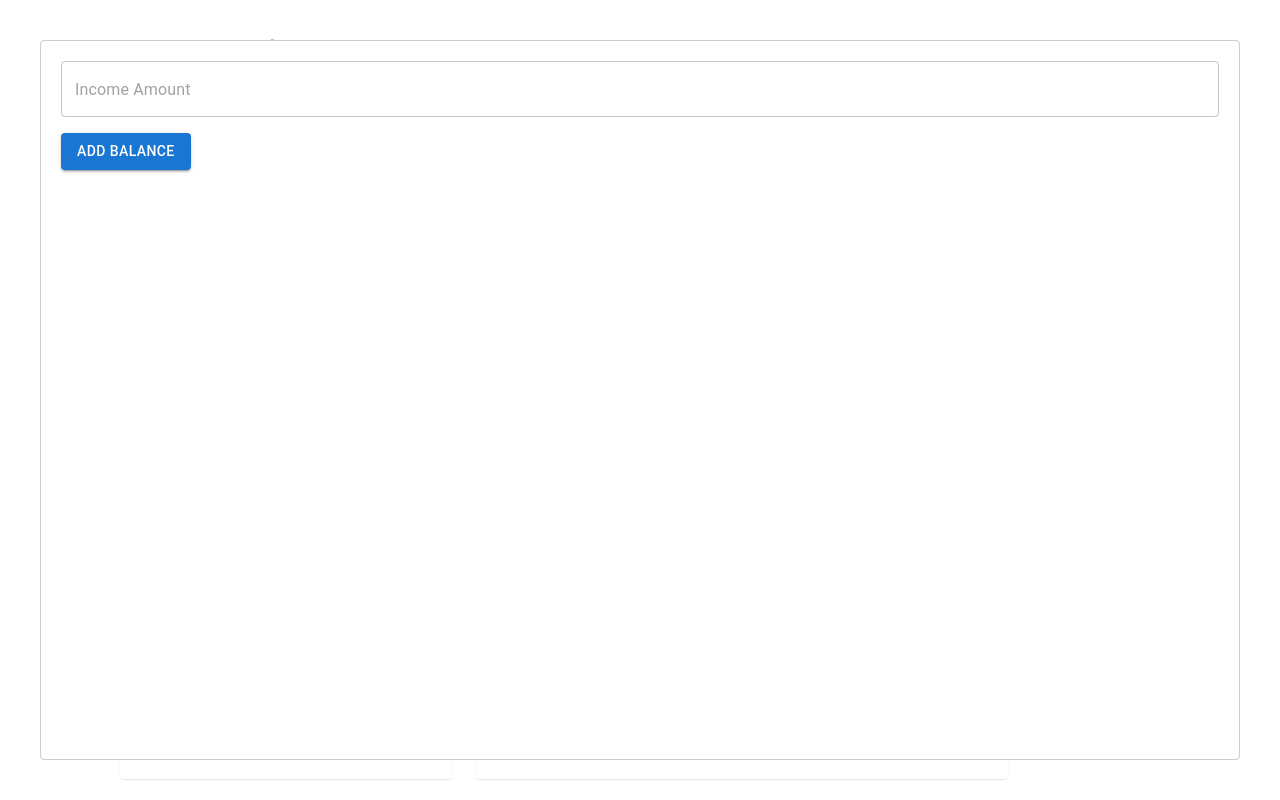
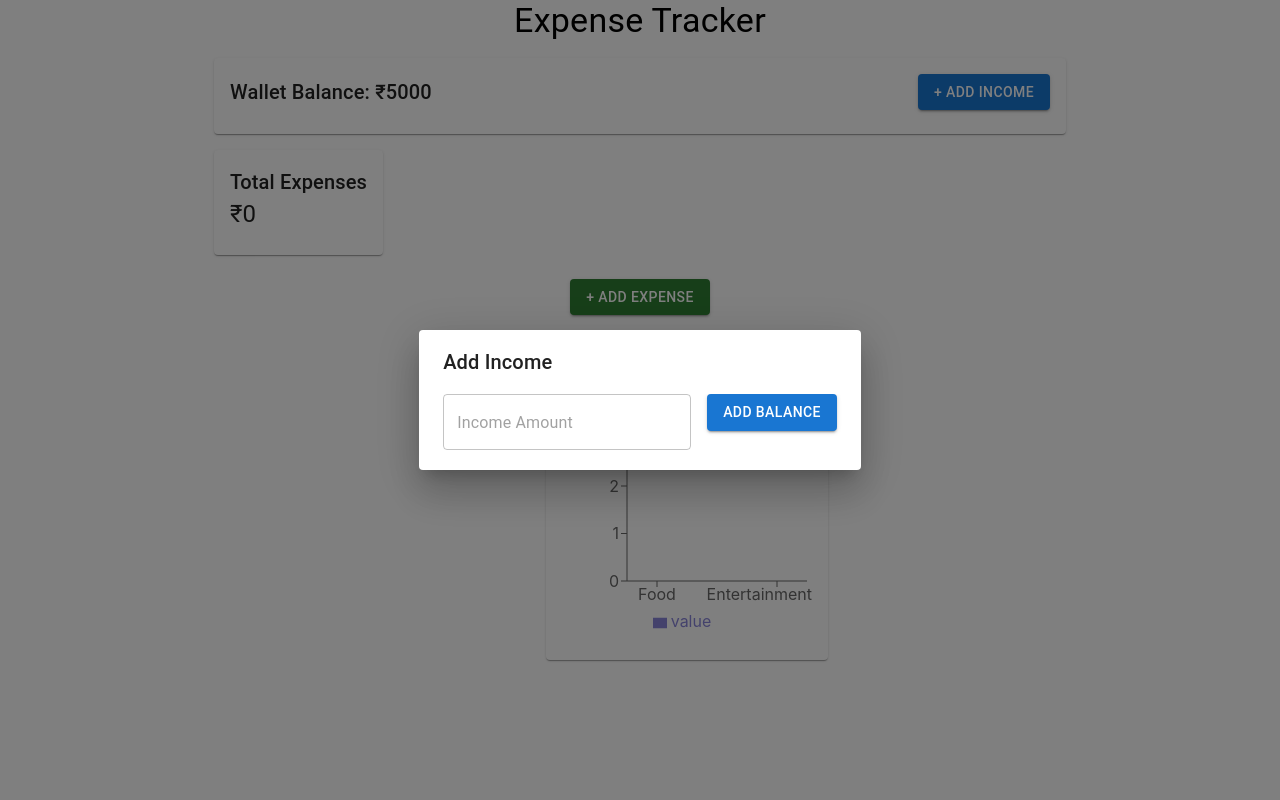
Before and after one commit to Rushikesh1Avachat/expense_tracker, a React (Create React App) app: page / in a window 1280 px wide. Both pictures are taken after a click on the button "+ ADD INCOME". Built offline with nearby package versions, Linux system fonts and the light colour scheme.

Commit message:
pass cypress test cases

```diff
--- a/src/App.js
+++ b/src/App.js
@@ -1,13 +1,17 @@
-import { useEffect, useState } from "react";
-import Modal from "react-modal";
-import { useSnackbar } from "notistack";
+import React, { useEffect, useState } from "react";
 import {
   Container,
   Grid,
   Card,
   CardContent,
-  Typography
+  Typography,
+  Box,
+  Button,
+  Dialog,
+  DialogTitle,
+  DialogContent,
 } from "@mui/material";
+import { useSnackbar } from "notistack";
 
 import WalletBalance from "./components/WalletBalance";
 import ExpenseForm from "./components/ExpenseForm";
@@ -16,20 +20,18 @@ import ExpenseList from "./components/ExpenseList";
 import PieChartView from "./components/PieChartView";
 import BarChartView from "./components/BarChartView";
 
-Modal.setAppElement("#root");
-
 function App() {
   const { enqueueSnackbar } = useSnackbar();
 
   const [wallet, setWallet] = useState(
     Number(localStorage.getItem("wallet")) || 5000
   );
-
   const [expenses, setExpenses] = useState(
     JSON.parse(localStorage.getItem("expenses")) || []
   );
 
   const [showIncomeModal, setShowIncomeModal] = useState(false);
+  const [showExpenseModal, setShowExpenseModal] = useState(false);
 
   useEffect(() => {
     localStorage.setItem("wallet", wallet);
@@ -46,8 +48,10 @@ function App() {
       enqueueSnackbar("Insufficient wallet balance", { variant: "error" });
       return false;
     }
+
     setExpenses([...expenses, expense]);
     setWallet(wallet - expense.price);
+
     enqueueSnackbar("Expense added", { variant: "success" });
     return true;
   };
@@ -62,67 +66,77 @@ function App() {
   const totalExpenses = expenses.reduce((sum, e) => sum + e.price, 0);
 
   return (
-    <Container maxWidth="lg" sx={{ mt: 4 }}>
-      {/* ONLY h1 */}
-      <Typography variant="h4" component="h1" gutterBottom>
+    <Container maxWidth="md">
+      <Typography variant="h4" component="h1" align="center" gutterBottom>
         Expense Tracker
       </Typography>
 
-      {/* Wallet */}
-      <WalletBalance
-        wallet={wallet}
-        onAddIncome={() => setShowIncomeModal(true)}
-      />
+      {/* Wallet Balance */}
+      <WalletBalance wallet={wallet} onAddIncome={() => setShowIncomeModal(true)} />
 
-      {/* Expenses Card (REQUIRED BY CYPRESS) */}
-      <Grid container spacing={3} mt={2}>
-        <Grid item xs={12} md={6}>
+      {/* Total Expenses */}
+      <Grid container spacing={2} sx={{ mt: 2 }}>
+        <Grid item xs={12} sm={6}>
           <Card>
             <CardContent>
-              <Typography variant="h6">Expenses</Typography>
-              <Typography>₹{totalExpenses}</Typography>
+              <Typography variant="h6">Total Expenses</Typography>
+              <Typography variant="h5">₹{totalExpenses}</Typography>
             </CardContent>
           </Card>
         </Grid>
       </Grid>
 
-      {/* Expense Form MUST be visible */}
-      <Card sx={{ mt: 3 }}>
-        <CardContent>
-          <ExpenseForm onAdd={addExpense} />
-        </CardContent>
-      </Card>
+      {/* Add Expense Button */}
+      <Box sx={{ mt: 3, textAlign: "center" }}>
+        <Button
+          variant="contained"
+          color="success"
+          type="button"
+          onClick={() => setShowExpenseModal(true)}
+        >
+          + Add Expense
+        </Button>
+      </Box>
 
-      {/* Expense List + Charts */}
-      <Grid container spacing={3} mt={2}>
-        <Grid item xs={12} md={6}>
+      {/* Expense Modal */}
+      <Dialog open={showExpenseModal} onClose={() => setShowExpenseModal(false)}>
+        <DialogTitle>Add Expense</DialogTitle>
+        <DialogContent>
+          <ExpenseForm
+            onAdd={(expense) => {
+              const success = addExpense(expense);
+              if (success) setShowExpenseModal(false);
+            }}
+          />
+        </DialogContent>
+      </Dialog>
+
+      {/* Expense List & Charts */}
+      <Grid container spacing={2} sx={{ mt: 2 }}>
+        <Grid item xs={12}>
           <ExpenseList expenses={expenses} onDelete={deleteExpense} />
         </Grid>
-
-        <Grid item xs={12} md={6}>
-          <Card>
-            <CardContent>
-              <PieChartView expenses={expenses} />
-            </CardContent>
-          </Card>
+        <Grid item xs={12} sm={6}>
+          <PieChartView expenses={expenses} />
         </Grid>
-
-        <Grid item xs={12}>
-          <Card>
-            <CardContent>
-              <BarChartView expenses={expenses} />
-            </CardContent>
-          </Card>
+        <Grid item xs={12} sm={6}>
+          <BarChartView expenses={expenses} />
         </Grid>
       </Grid>
 
-      {/* Income Modal (ALLOWED) */}
-      <Modal isOpen={showIncomeModal}>
-        <IncomeForm
-          onClose={() => setShowIncomeModal(false)}
-          onAdd={addIncome}
-        />
-      </Modal>
+      {/* Income Modal */}
+      <Dialog open={showIncomeModal} onClose={() => setShowIncomeModal(false)}>
+        <DialogTitle>Add Income</DialogTitle>
+        <DialogContent>
+          <IncomeForm
+            onAdd={(amount) => {
+              addIncome(amount);
+              setShowIncomeModal(false);
+            }}
+            onClose={() => setShowIncomeModal(false)}
+          />
+        </DialogContent>
+      </Dialog>
     </Container>
   );
 }
--- a/src/components/BarChartView.jsx
+++ b/src/components/BarChartView.jsx
@@ -1,30 +1,29 @@
-import {
-  BarChart,
-  Bar,
-  XAxis,
-  YAxis,
-  Tooltip
-} from "recharts";
+import React from "react";
+import { Card, CardContent, Typography } from "@mui/material";
+import { BarChart, Bar, XAxis, YAxis, Tooltip, Legend } from "recharts";
 
- function BarChartView({ expenses }) {
-  const data = Object.values(
-    expenses.reduce((acc, e) => {
-      acc[e.category] = acc[e.category] || {
-        name: e.category,
-        amount: 0
-      };
-      acc[e.category].amount += e.price;
-      return acc;
-    }, {})
-  );
+const BarChartView = ({ expenses }) => {
+  const data = ["Food", "Travel", "Entertainment"].map((cat) => ({
+    name: cat,
+    value: expenses.filter((e) => e.category === cat).reduce((sum, e) => sum + e.price, 0),
+  }));
 
   return (
-    <BarChart width={500} height={300} data={data}>
-      <XAxis dataKey="name" />
-      <YAxis />
-      <Tooltip />
-      <Bar dataKey="amount" />
-    </BarChart>
+    <Card>
+      <CardContent>
+        <Typography variant="h6" gutterBottom>
+          Expense Trends
+        </Typography>
+        <BarChart width={250} height={250} data={data}>
+          <XAxis dataKey="name" />
+          <YAxis />
+          <Tooltip />
+          <Legend />
+          <Bar dataKey="value" fill="#8884d8" />
+        </BarChart>
+      </CardContent>
+    </Card>
   );
-}
-export default BarChartView
+};
+
+export default BarChartView;
--- a/src/components/ExpenseForm.jsx
+++ b/src/components/ExpenseForm.jsx
@@ -1,81 +1,81 @@
-import { useState } from "react";
-import { Button } from "@mui/material";
+import React, { useState } from "react";
+import { Grid, TextField, MenuItem, Button } from "@mui/material";
 
-function ExpenseForm({ onAdd }) {
+const categories = ["Food", "Travel", "Entertainment"];
+
+const ExpenseForm = ({ onAdd }) => {
   const [title, setTitle] = useState("");
   const [price, setPrice] = useState("");
   const [category, setCategory] = useState("");
-  const [date, setDate] = useState("");
 
   const handleSubmit = (e) => {
     e.preventDefault();
-    if (!title || !price || !category || !date) return;
+    if (!title || !price || !category) return;
 
     const success = onAdd({
       id: Date.now(),
       title,
-      price: Number(price),
+      price: parseFloat(price),
       category,
-      date,
     });
 
     if (success) {
       setTitle("");
       setPrice("");
       setCategory("");
-      setDate("");
     }
   };
 
   return (
     <form onSubmit={handleSubmit}>
-      <div
-        style={{
-          display: "flex",
-          gap: "12px",
-          alignItems: "center",
-          flexWrap: "wrap",
-        }}
-      >
-        <input
+      <Grid container spacing={2}>
+        <Grid item xs={12} sm={4}>
+          <TextField
             name="title"
-          placeholder="Title"
+            label="Expense Title"
             value={title}
             onChange={(e) => setTitle(e.target.value)}
+            fullWidth
+            required
           />
-
-        <input
+        </Grid>
+        <Grid item xs={12} sm={4}>
+          <TextField
             name="price"
+            label="Price"
             type="number"
-          placeholder="Amount"
             value={price}
             onChange={(e) => setPrice(e.target.value)}
+            fullWidth
+            required
           />
-
-        <select
+        </Grid>
+        <Grid item xs={12} sm={4}>
+          <TextField
             name="category"
+            label="Category"
+            select
             value={category}
             onChange={(e) => setCategory(e.target.value)}
+            fullWidth
+            required
           >
-          <option value="">Select Category</option>
-          <option value="Food">Food</option>
-          <option value="Travel">Travel</option>
-          <option value="Entertainment">Entertainment</option>
-        </select>
+            {categories.map((c) => (
+              <MenuItem key={c} value={c}>
+                {c}
+              </MenuItem>
+            ))}
+          </TextField>
+        </Grid>
 
-        <input
-          name="date"
-          type="date"
-          value={date}
-          onChange={(e) => setDate(e.target.value)}
-        />
-
-        <Button type="submit" variant="contained">
+        <Grid item xs={12}>
+          <Button type="submit" variant="contained" fullWidth>
             Add Expense
           </Button>
-      </div>
+        </Grid>
+      </Grid>
     </form>
   );
-}
+};
 
 export default ExpenseForm;
--- a/src/components/ExpenseList.jsx
+++ b/src/components/ExpenseList.jsx
@@ -1,26 +1,33 @@
-import { Card, CardContent, Button } from "@mui/material";
+import React from "react";
+import { Card, CardContent, Typography, IconButton, List, ListItem, ListItemText } from "@mui/material";
+import DeleteIcon from "@mui/icons-material/Delete";
 
- function ExpenseList({ expenses, onDelete }) {
+const ExpenseList = ({ expenses, onDelete }) => {
+  if (!expenses.length) return null;
+
   return (
     <Card>
       <CardContent>
-        {expenses.map((e) => (
-          <div key={e.id} data-testid="expense-item">
-            <span>{e.title}</span> |{" "}
-            <span>{e.category}</span> |{" "}
-            <span>₹{e.price}</span>
-
-            <Button
-              size="small"
-              color="error"
-              onClick={() => onDelete(e.id)}
-            >
-              Delete
-            </Button>
-          </div>
-        ))}
+        <Typography variant="h6" gutterBottom>
+          Expense List
+        </Typography>
+        <List>
+          {expenses.map((e) => (
+            <ListItem key={e.id} secondaryAction={
+              <IconButton edge="end" onClick={() => onDelete(e.id)}>
+                <DeleteIcon />
+              </IconButton>
+            }>
+              <ListItemText
+                primary={`${e.title} - ₹${e.price}`}
+                secondary={e.category}
+              />
+            </ListItem>
+          ))}
+        </List>
       </CardContent>
     </Card>
   );
-}
-export default ExpenseList
+};
+
+export default ExpenseList;
--- a/src/components/IncomeForm.jsx
+++ b/src/components/IncomeForm.jsx
@@ -1,5 +1,5 @@
 import { useState } from "react";
-import { Button, TextField } from "@mui/material";
+import { Grid, TextField, Button } from "@mui/material";
 
 function IncomeForm({ onAdd, onClose }) {
   const [amount, setAmount] = useState("");
@@ -15,18 +15,25 @@ import { Button, TextField } from "@mui/material";
 
   return (
     <form onSubmit={handleSubmit}>
+      <Grid container spacing={2}>
+        <Grid item xs={12}>
           <TextField
             type="number"
             placeholder="Income Amount"
             value={amount}
             onChange={(e) => setAmount(e.target.value)}
             fullWidth
+            required
           />
-
-      <Button type="submit" variant="contained" sx={{ mt: 2 }}>
+        </Grid>
+        <Grid item xs={12}>
+          <Button type="submit" variant="contained" fullWidth>
             Add Balance
           </Button>
+        </Grid>
+      </Grid>
     </form>
   );
 }
-export default IncomeForm
+
+export default IncomeForm;
--- a/src/components/WalletBalance.jsx
+++ b/src/components/WalletBalance.jsx
@@ -1,23 +1,19 @@
-import { Card, CardContent, Typography, Button } from "@mui/material";
+import React from "react";
+import { Card, CardContent, Typography, Button, Box } from "@mui/material";
 
- function WalletBalance({ wallet, onAddIncome }) {
+const WalletBalance = ({ wallet, onAddIncome }) => {
   return (
-    <Card>
+    <Card sx={{ mt: 2 }}>
       <CardContent>
-        <Typography variant="h6">
-          Wallet Balance: ₹{wallet.toFixed(2)}
-        </Typography>
-
-        <Button
-          type="button"
-          variant="contained"
-          onClick={onAddIncome}
-          sx={{ mt: 2 }}
-        >
-          + Add Income
-        </Button>
+        <Box display="flex" justifyContent="space-between" alignItems="center">
+          <Typography variant="h6">Wallet Balance: ₹{wallet}</Typography>
+          <Button variant="contained" color="primary" type="button" onClick={onAddIncome}>
+            + Add Income
+          </Button>
+        </Box>
       </CardContent>
     </Card>
   );
-}
-export default WalletBalance
+};
+
+export default WalletBalance;
```
Also changed, not shown: src/components/AddIncomeModal.jsx (added, +72 -0 lines). Lines whose indentation alone changed are shown as unchanged.
